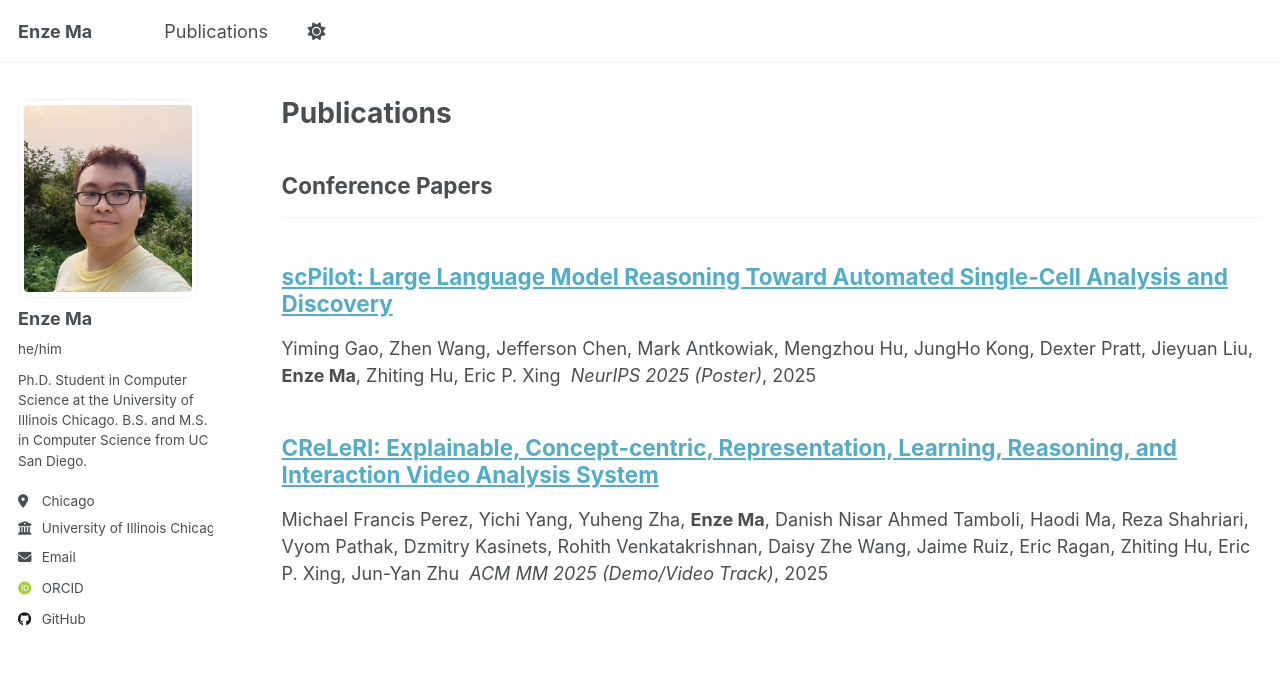
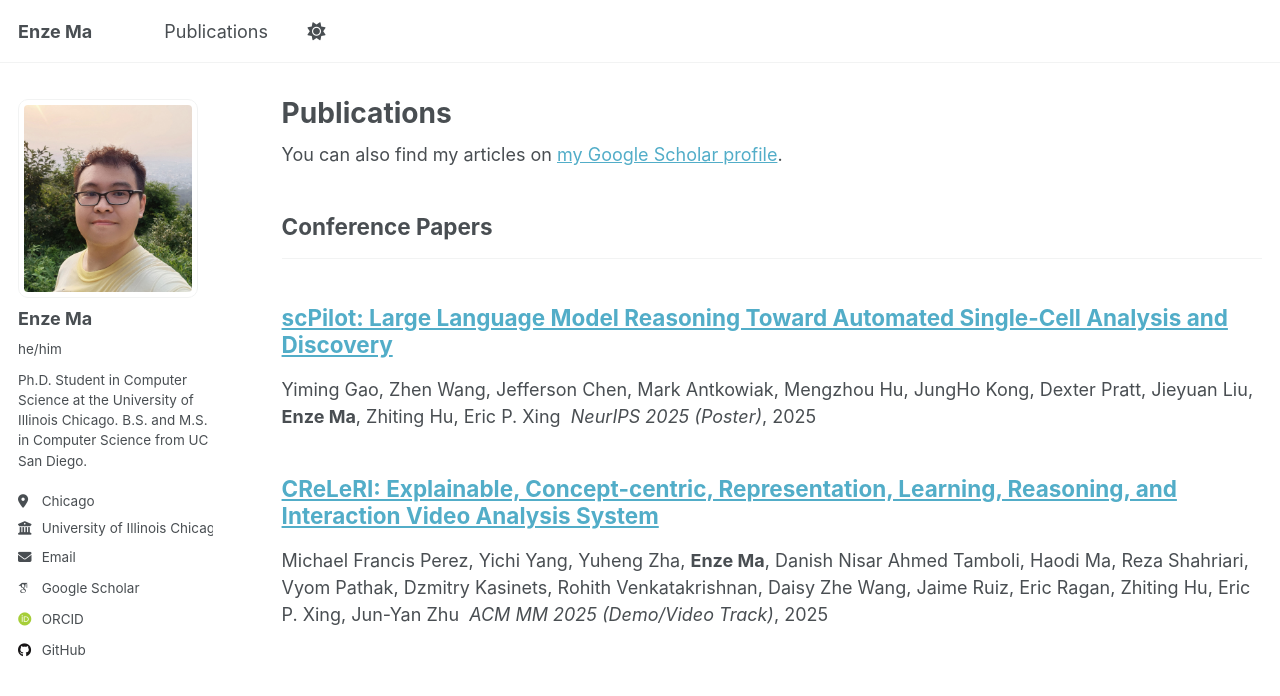
Before and after one commit to sora1998/sora1998.github.io, a Jekyll site: the page built from _pages/publications.html, in a window 1280 px wide and 968 px high. Shown: the top 696 px of the window. Built offline with Jekyll 4.4.1, drawn with Linux system fonts in a browser that asks for light colours; some web fonts are replaced; a script that is not in the unit is left out; part of the change alters nothing that is shown.

Commit message:
Update _config.yml

```diff
--- a/_config.yml
+++ b/_config.yml
@@ -35,7 +35,7 @@ author:
   # Academic websites
   academia         : # URL
   arxiv            : # URL - Update with the correct link to your profile
-  googlescholar    :
+  googlescholar    : "https://scholar.google.com/citations?user=3g_x2R8AAAAJ&hl=en"
   inspire-hep      : # URL
   impactstory      : # URL
   orcid            : "https://orcid.org/0009-0005-8094-8997"
```
